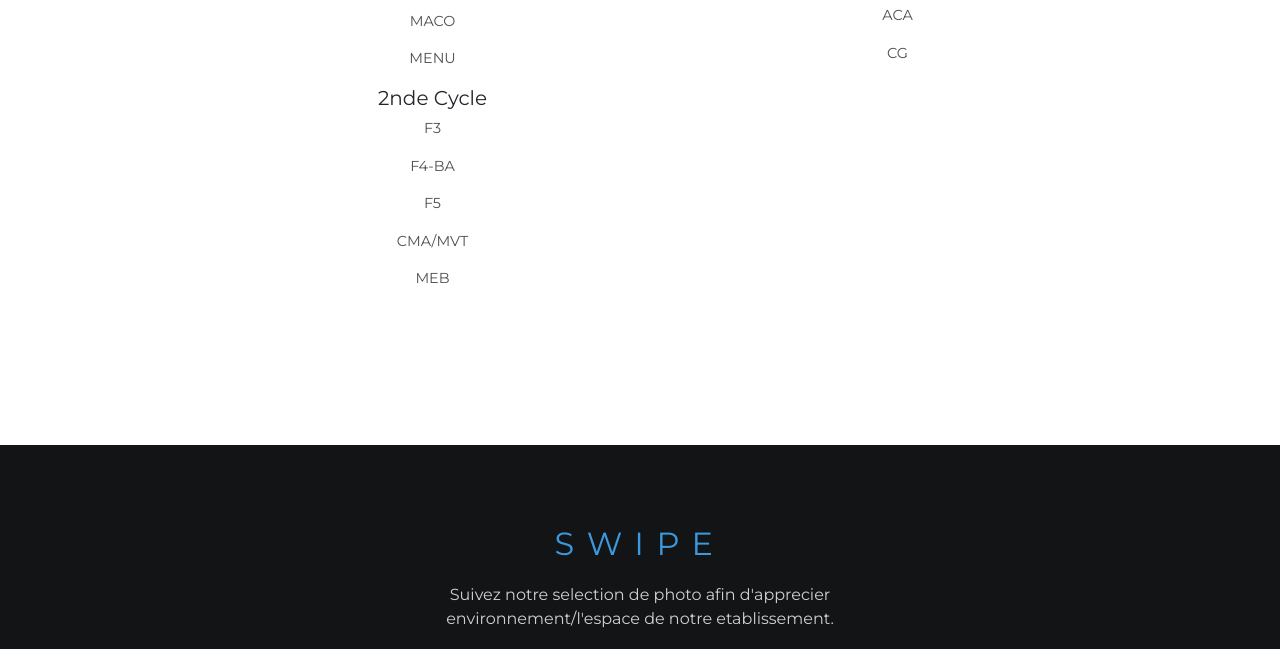
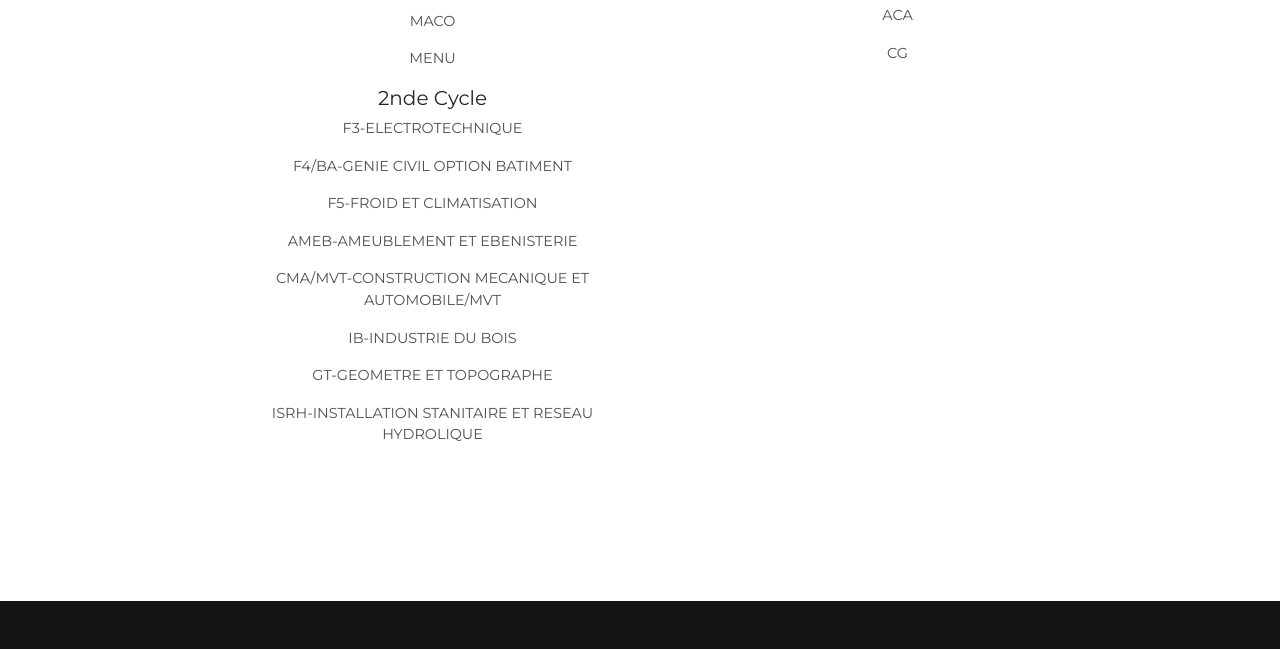
Before and after one commit to Moriantex/tamana, a plain HTML site: page index.html in a window 1280 px wide. Shown: the part 2653-3302 px from the top of the page. Drawn offline with Linux system fonts and the light colour scheme; some packages are replaced by stand-ins of ours; a script that the page names is missing.

Commit message:
Update index.html

```diff
--- a/index.html
+++ b/index.html
@@ -189,11 +189,14 @@ Il a été  élaboré  pour mieux se rattacher à l’évolution de l’institut
                         <p>MACO</p>
                         <p>MENU</p>
                         <H5>2nde Cycle</H5>
-                        <p>F3</p>
-                        <p>F4-BA</p>
-                        <p>F5</p>
-                        <p>CMA/MVT</p>
-                        <p>MEB</p>
+                        <p>F3-ELECTROTECHNIQUE</p>
+                        <p>F4/BA-GENIE CIVIL OPTION BATIMENT</p>
+                        <p>F5-FROID ET CLIMATISATION</p>
+                        <p>AMEB-AMEUBLEMENT ET EBENISTERIE</p>
+                        <p>CMA/MVT-CONSTRUCTION MECANIQUE ET AUTOMOBILE/MVT </p>
+                        <p>IB-INDUSTRIE DU BOIS</p>
+                         <p>GT-GEOMETRE ET TOPOGRAPHE</p>
+                        <p>ISRH-INSTALLATION STANITAIRE ET RESEAU HYDROLIQUE</p>
                     </div>
                     <div class="col-md-5 feature-box" align="center"><i class="icon-star icon"></i>
                         <h4 class="couleur">SECTION STT</h4>
```
